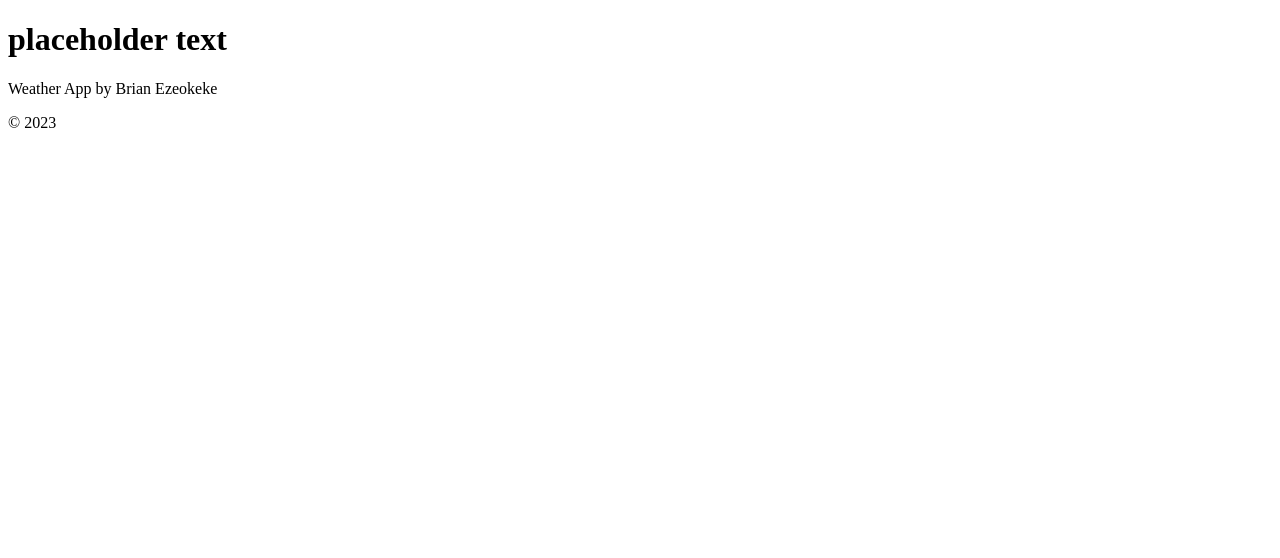
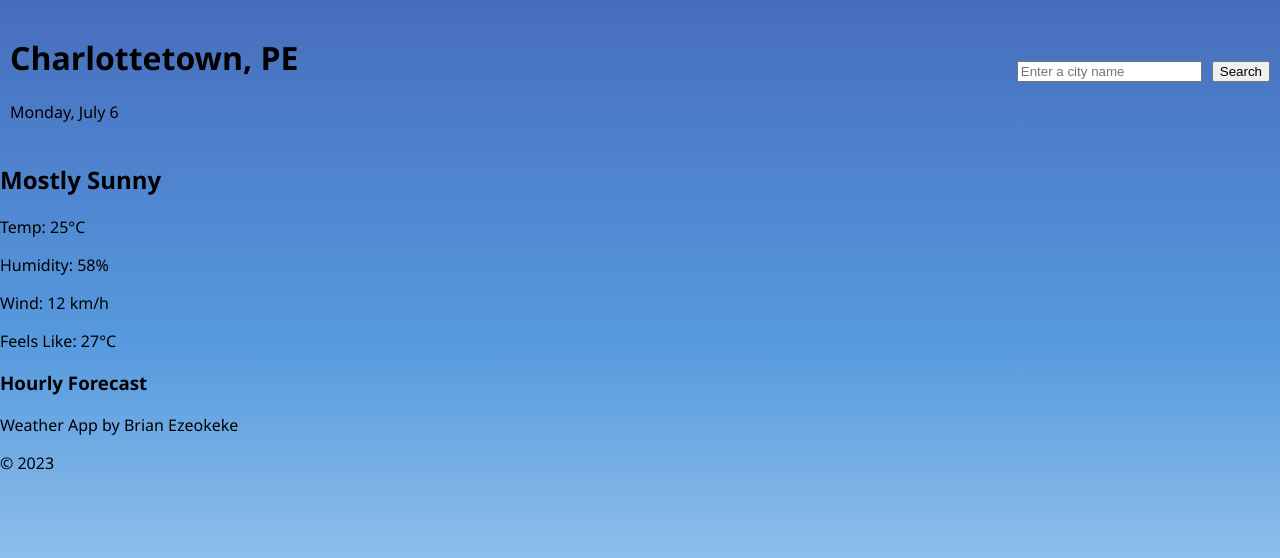
Before and after one commit to ryaneze20/weather-app, a website: page index.html in a window 1280 px wide. Drawn offline with Linux system fonts and the light colour scheme.

Commit message:
changes made to index and style sheet

```diff
--- a/index.html
+++ b/index.html
@@ -7,10 +7,36 @@
         <meta name="description" content="A simple weather app to display current and searched weather conditions by location.">
         <title>Weather App</title>
         <link rel="stylesheet" href="styles.css">
-        <script src="app.js" defer></script>
+        <script src="script.js" defer></script>
     </head>
     <body>
-        <h1>placeholder text</h1>
+        <header class = "top-bar">
+            <div class = "location-info">
+                <h1 id = "location">Charlottetown, PE</h1>
+                <p id = "date">Monday, July 6</p>
+            </div>
+            <div class="search-bar">
+                <input type="text" id="city-input" placeholder="Enter a city name">
+                <button id="search-btn">Search</button>
+            </div>
+        </header>
+        <section class = "current-weather">
+            <div class = "main condition">
+                <h2 id = "weather-main">Mostly Sunny</h2>
+            </div>
+            <div class = "stats">
+                <p> Temp: <span id = "temp">25°C</span></p>
+                <p> Humidity: <span id = "humidity">58%</span></p>
+                <p> Wind: <span id = "wind"></span>12 km/h</p>
+                <p> Feels Like: <span id = "feels-like">27°C</span></p>
+            </div>
+        </section>
+        <section class = "hourly-forecast">
+            <h3>Hourly Forecast</h3>
+            <div class = "forecast-grid" id = "forecast-grid">
+
+            </div>
+        </section>
     </body>
     <footer>
         <p>Weather App by Brian Ezeokeke</p>
--- a/styles.css
+++ b/styles.css
@@ -0,0 +1,28 @@
+body {
+    margin : 0;
+    font-family: 'Segoe UI', Tahoma, Geneva, Verdana, sans-serif;
+    padding: 0;
+    background: #8fc0eb;
+    background: linear-gradient(360deg,rgba(143, 192, 235, 1) 29%, rgba(87, 154, 222, 1) 57%, rgba(70, 109, 189, 1) 100%, rgba(237, 221, 83, 1) 100%);
+    background-repeat: no-repeat;
+    background-attachment: fixed;
+    color: black
+}
+
+.top-bar {
+    display : flex;
+    justify-content: space-between;
+    align-items: center;
+    flex-wrap: wrap;
+    padding: 10px;
+}
+
+.location-info,
+.location-info p {
+    margin : 5px 0;
+}
+
+.search-bar {
+    display: flex;
+    gap : 10px;
+}
```
